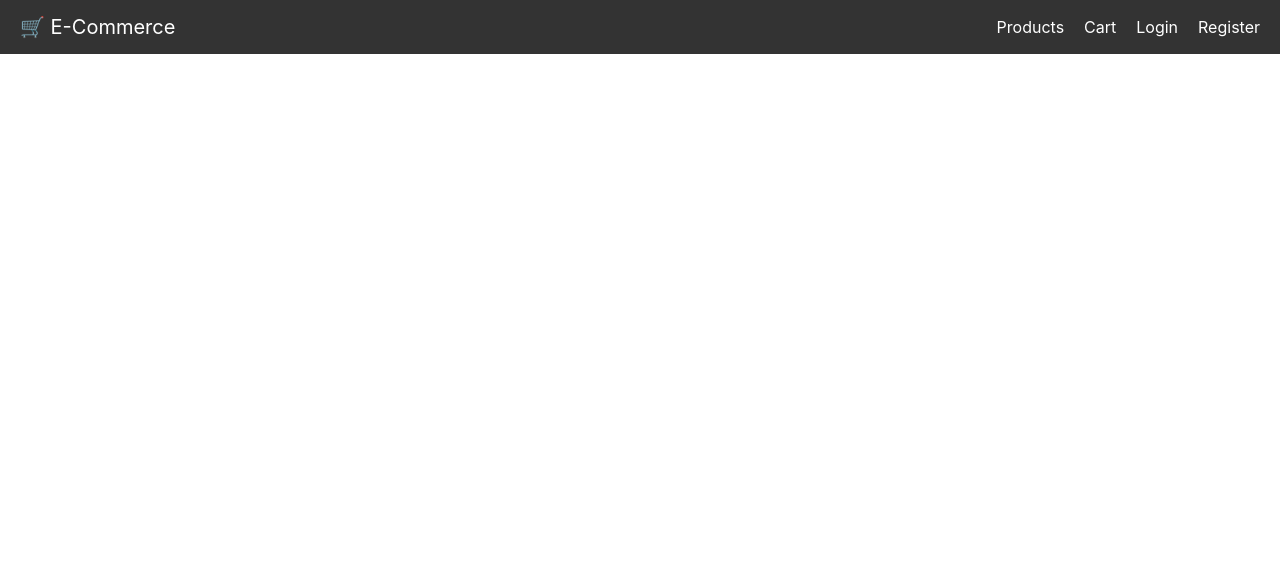
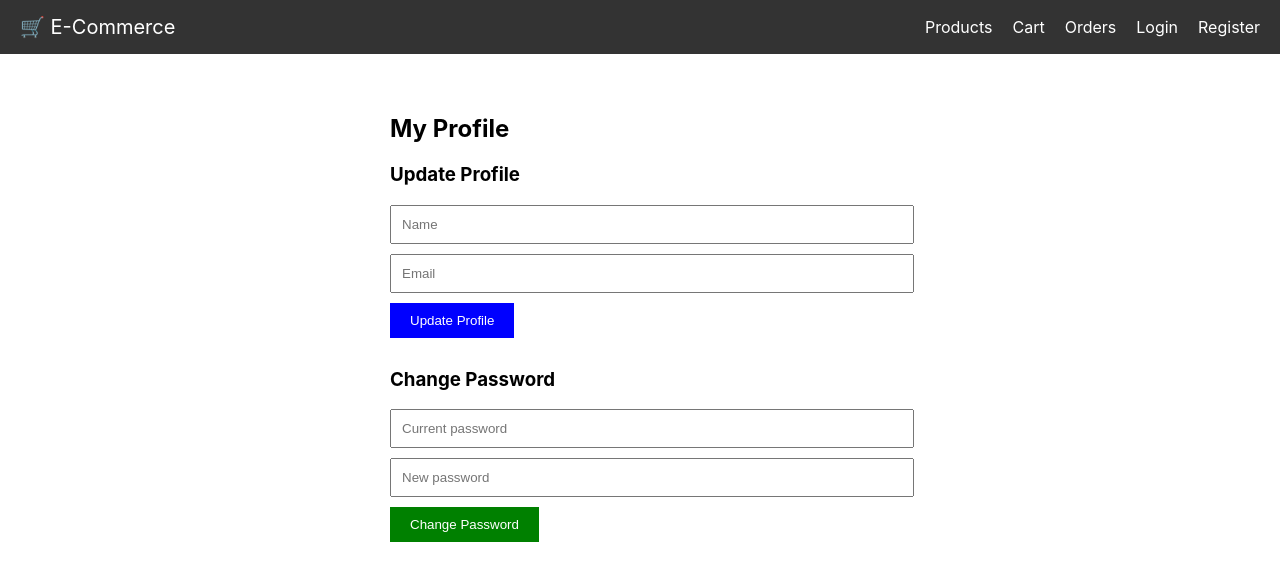
Before and after one commit to Neptun1403/ecommerce-frontend, a React (Create React App) app: page /profile in a window 1280 px wide. Shown: the top 580 px of the page. Built offline with nearby package versions, Linux system fonts and the light colour scheme.

Commit message:
add orders and profile pages

```diff
--- a/package.json
+++ b/package.json
@@ -37,5 +37,8 @@
       "last 1 firefox version",
       "last 1 safari version"
     ]
+  },
+  "devDependencies": {
+    "tailwindcss": "^3.4.19"
   }
 }
--- a/src/App.js
+++ b/src/App.js
@@ -7,6 +7,8 @@ import Products from './pages/Products';
 import Cart from './pages/Cart';
 import Admin from './pages/Admin';
 import ProductDetail from './pages/ProductDetail';
+import Orders from './pages/Orders';
+import Profile from './pages/Profile';
 
 function App() {
     return (
@@ -20,6 +22,8 @@ function App() {
                     <Route path="/cart" element={<Cart />} />
                     <Route path="/admin" element={<Admin />} />
                     <Route path="/products/:id" element={<ProductDetail />} />
+                    <Route path="/orders" element={<Orders />} />
+                    <Route path="/profile" element={<Profile />} />
                 </Routes>
             </BrowserRouter>
         </AuthProvider>
--- a/src/components/Navbar.js
+++ b/src/components/Navbar.js
@@ -24,9 +24,10 @@ function Navbar() {
             <div style={{ display: 'flex', gap: '20px', alignItems: 'center' }}>
                 <Link to="/" style={{ color: 'white', textDecoration: 'none' }}>Products</Link>
                 <Link to="/cart" style={{ color: 'white', textDecoration: 'none' }}>Cart</Link>
+                <Link to="/orders" style={{ color: 'white', textDecoration: 'none' }}>Orders</Link>
                 {user ? (
                     <>
-                        <span style={{ color: 'white' }}>Hi, {user.name}</span>
+                        <Link to="/profile" style={{ color: 'white', textDecoration: 'none' }}>Hi, {user.name}</Link>
                         {user.role === 'admin' && (
                             <Link to="/admin" style={{ color: 'yellow', textDecoration: 'none' }}>Admin</Link>
                         )}
--- a/src/index.css
+++ b/src/index.css
@@ -1,13 +1,4 @@
 body {
-  margin: 0;
-  font-family: -apple-system, BlinkMacSystemFont, 'Segoe UI', 'Roboto', 'Oxygen',
-    'Ubuntu', 'Cantarell', 'Fira Sans', 'Droid Sans', 'Helvetica Neue',
-    sans-serif;
-  -webkit-font-smoothing: antialiased;
-  -moz-osx-font-smoothing: grayscale;
+    margin: 0;
+    font-family: -apple-system, BlinkMacSystemFont, 'Segoe UI', sans-serif;
 }
-
-code {
-  font-family: source-code-pro, Menlo, Monaco, Consolas, 'Courier New',
-    monospace;
-}
--- /dev/null
+++ b/src/pages/Orders.js
@@ -0,0 +1,51 @@
+import { useState, useEffect } from 'react';
+import API from '../services/api';
+
+function Orders() {
+    const [orders, setOrders] = useState([]);
+    const [loading, setLoading] = useState(true);
+
+    useEffect(() => {
+        fetchOrders();
+    }, []);
+
+    const fetchOrders = async () => {
+        try {
+            const res = await API.get('/orders/my');
+            setOrders(res.data);
+        } catch (err) {
+            console.log(err);
+        } finally {
+            setLoading(false);
+        }
+    };
+
+    return (
+        <div style={{ padding: '20px' }}>
+            <h2>My Orders</h2>
+            {loading ? (
+                <p>Loading...</p>
+            ) : orders.length === 0 ? (
+                <p>No orders yet</p>
+            ) : (
+                orders.map(order => (
+                    <div key={order.id} style={{
+                        border: '1px solid #ccc',
+                        borderRadius: '8px',
+                        padding: '15px',
+                        marginBottom: '10px'
+                    }}>
+                        <p><b>Order ID:</b> {order.id}</p>
+                        <p><b>Product:</b> {order.product_name}</p>
+                        <p><b>Quantity:</b> {order.quantity}</p>
+                        <p><b>Price:</b> ${order.price}</p>
+                        <p><b>Status:</b> {order.status}</p>
+                        <p><b>Date:</b> {new Date(order.created_at).toLocaleDateString()}</p>
+                    </div>
+                ))
+            )}
+        </div>
+    );
+}
+
+export default Orders;
--- /dev/null
+++ b/src/pages/Profile.js
@@ -0,0 +1,101 @@
+import { useState } from 'react';
+import { useAuth } from '../context/AuthContext';
+import API from '../services/api';
+
+function Profile() {
+    const { user, login } = useAuth();
+    const [name, setName] = useState(user?.name || '');
+    const [email, setEmail] = useState(user?.email || '');
+    const [currentPassword, setCurrentPassword] = useState('');
+    const [newPassword, setNewPassword] = useState('');
+    const [message, setMessage] = useState('');
+    const [error, setError] = useState('');
+
+    const handleUpdateProfile = async (e) => {
+        e.preventDefault();
+        setMessage('');
+        setError('');
+        try {
+            await API.put('/users/profile', { name, email });
+            login({ ...user, name, email }, localStorage.getItem('token'));
+            setMessage('Profile updated successfully!');
+        } catch (err) {
+            setError(err.response?.data?.message || 'Error updating profile');
+        }
+    };
+
+    const handleChangePassword = async (e) => {
+        e.preventDefault();
+        setMessage('');
+        setError('');
+        try {
+            await API.put('/users/change-password', { current_password: currentPassword, new_password: newPassword });
+            setMessage('Password changed successfully!');
+            setCurrentPassword('');
+            setNewPassword('');
+        } catch (err) {
+            setError(err.response?.data?.message || 'Error changing password');
+        }
+    };
+
+    return (
+        <div style={{ padding: '40px', maxWidth: '500px', margin: '0 auto' }}>
+            <h2>My Profile</h2>
+
+            {message && <p style={{ color: 'green' }}>{message}</p>}
+            {error && <p style={{ color: 'red' }}>{error}</p>}
+
+            <h3>Update Profile</h3>
+            <form onSubmit={handleUpdateProfile}>
+                <div>
+                    <input
+                        type="text"
+                        placeholder="Name"
+                        value={name}
+                        onChange={(e) => setName(e.target.value)}
+                        style={{ width: '100%', padding: '10px', marginBottom: '10px' }}
+                    />
+                </div>
+                <div>
+                    <input
+                        type="email"
+                        placeholder="Email"
+                        value={email}
+                        onChange={(e) => setEmail(e.target.value)}
+                        style={{ width: '100%', padding: '10px', marginBottom: '10px' }}
+                    />
+                </div>
+                <button type="submit" style={{ padding: '10px 20px', background: 'blue', color: 'white', border: 'none', cursor: 'pointer' }}>
+                    Update Profile
+                </button>
+            </form>
+
+            <h3 style={{ marginTop: '30px' }}>Change Password</h3>
+            <form onSubmit={handleChangePassword}>
+                <div>
+                    <input
+                        type="password"
+                        placeholder="Current password"
+                        value={currentPassword}
+                        onChange={(e) => setCurrentPassword(e.target.value)}
+                        style={{ width: '100%', padding: '10px', marginBottom: '10px' }}
+                    />
+                </div>
+                <div>
+                    <input
+                        type="password"
+                        placeholder="New password"
+                        value={newPassword}
+                        onChange={(e) => setNewPassword(e.target.value)}
+                        style={{ width: '100%', padding: '10px', marginBottom: '10px' }}
+                    />
+                </div>
+                <button type="submit" style={{ padding: '10px 20px', background: 'green', color: 'white', border: 'none', cursor: 'pointer' }}>
+                    Change Password
+                </button>
+            </form>
+        </div>
+    );
+}
+
+export default Profile;
```
Also changed, not shown: 1 other file (tests, documents, lock files or other folders).
